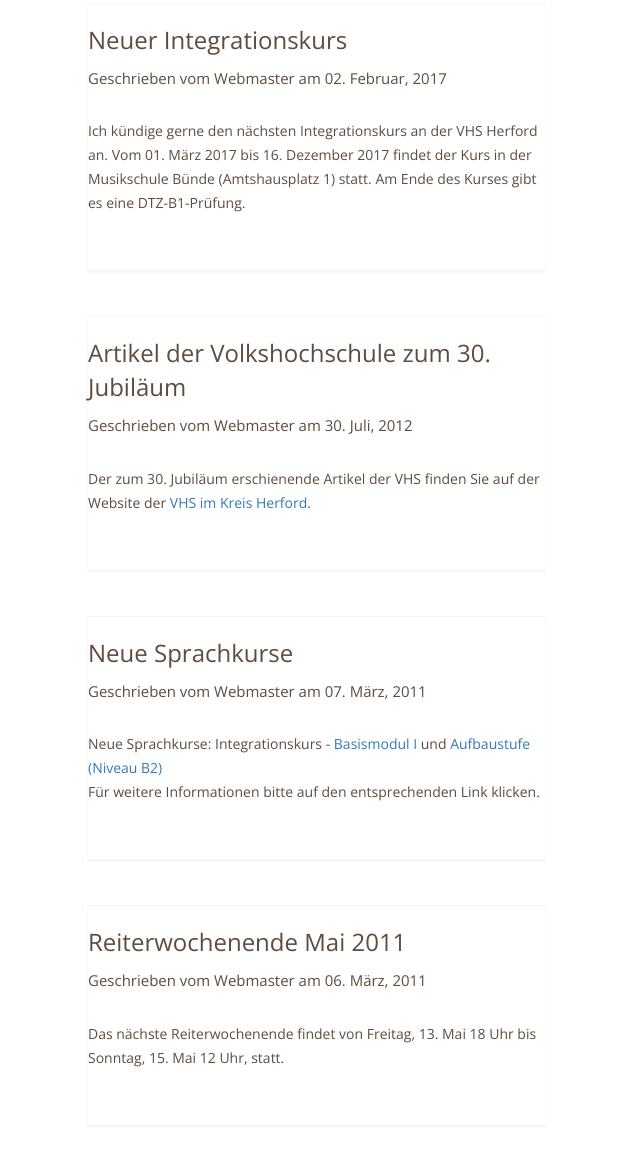
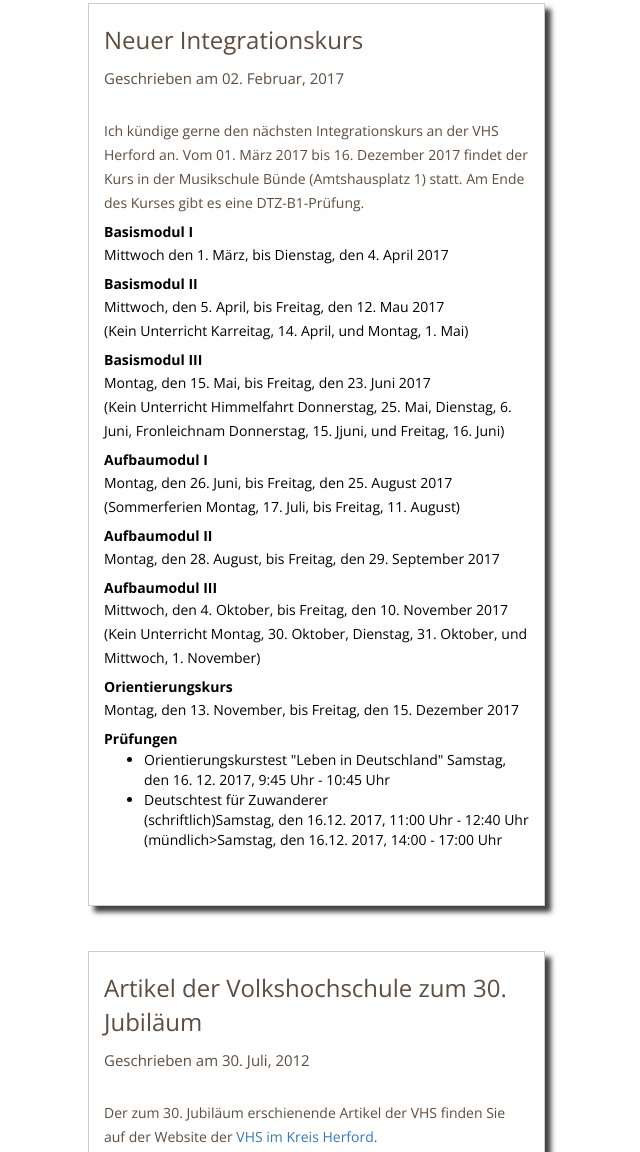
Before and after one commit to bellmountain/biolandhof-springhorn, a plain HTML site: page aktuelles.html in a window 1280 px wide. Shown: the part 606-1758 px from the top of the page, without its empty margins (12-652 px from the left). Drawn offline with nearby package versions, Linux system fonts and the light colour scheme.

Commit message:
zeitplan integrationskurs

```diff
--- a/aktuelles.html
+++ b/aktuelles.html
@@ -226,7 +226,7 @@
 
                                      <div class="ct-blog-item-meta">
 
-                                      <span>Geschrieben vom <span class="ct-blog-item-meta-author">Webmaster</span></a> am
+                                      <span>Geschrieben am
                                        <time datetime="2011-07-30"> 02. Februar, 2017</time></span>
 
                                        </div>
@@ -235,6 +235,24 @@
                                        <p class="ct-u-colorBrownDark2">
                                             Ich kündige gerne den nächsten Integrationskurs an der VHS Herford an. Vom 01. März 2017 bis 16. Dezember 2017 findet der Kurs in der Musikschule Bünde (Amtshausplatz 1) statt. Am Ende des Kurses gibt es eine DTZ-B1-Prüfung.
                                             </p>
+                                            <h6>Basismodul I</h6>
+                                            <p>Mittwoch den 1. März, bis Dienstag, den 4. April 2017</p>
+                                            <h6>Basismodul II</h6>
+                                            <p>Mittwoch, den 5. April, bis Freitag, den 12. Mau 2017<br>(Kein Unterricht Karreitag, 14. April, und Montag, 1. Mai)</p>
+                                            <h6>Basismodul III</h6>
+                                            <p>Montag, den 15. Mai, bis Freitag, den 23. Juni 2017 <br>(Kein Unterricht Himmelfahrt Donnerstag, 25. Mai, Dienstag, 6. Juni, Fronleichnam Donnerstag, 15. Jjuni, und Freitag, 16. Juni)</p>
+                                            <h6>Aufbaumodul I</h6>
+                                            <p>Montag, den 26. Juni, bis Freitag, den 25. August 2017 <br>(Sommerferien Montag, 17. Juli, bis Freitag, 11. August)</p>
+                                            <h6>Aufbaumodul II</h6>
+                                            <p>Montag, den 28. August, bis Freitag, den 29. September 2017</p>
+                                            <h6>Aufbaumodul III</h6>
+                                            <p>Mittwoch, den 4. Oktober, bis Freitag, den 10. November 2017 <br>(Kein Unterricht Montag, 30. Oktober, Dienstag, 31. Oktober, und Mittwoch, 1. November)</p>
+                                            <h6>Orientierungskurs</h6>
+                                            <p>Montag, den 13. November, bis Freitag, den 15. Dezember 2017</p>
+                                            <h6>Prüfungen</h6>
+                                            <ul>
+                                                <li>Orientierungskurstest "Leben in Deutschland" Samstag, den 16. 12. 2017, 9:45 Uhr - 10:45 Uhr</li>
+                                                <li>Deutschtest für Zuwanderer <br>(schriftlich)Samstag, den 16.12. 2017, 11:00 Uhr - 12:40 Uhr<br>(mündlich>Samstag, den 16.12. 2017, 14:00 - 17:00 Uhr</li>
                                         </div>
 
                                             </section>
@@ -255,7 +273,7 @@
 
                                      <div class="ct-blog-item-meta">
 
-                                      <span>Geschrieben vom <span class="ct-blog-item-meta-author">Webmaster</span></a> am
+                                      <span>Geschrieben am
                                        <time datetime="2011-07-30"> 30. Juli, 2012</time></span>
 
                                        </div>
@@ -283,7 +301,7 @@
 
                                      <div class="ct-blog-item-meta">
 
-                                      <span>Geschrieben vom <span class="ct-blog-item-meta-author">Webmaster</span></a> am
+                                      <span>Geschrieben am
                                        <time datetime="2011-03-07"> 07. März, 2011</time></span>
 
                                        </div>
@@ -313,7 +331,7 @@
 
                                      <div class="ct-blog-item-meta">
 
-                                      <span>Geschrieben vom <span class="ct-blog-item-meta-author">Webmaster</span></a> am
+                                      <span>Geschrieben am
                                        <time datetime="2011-03-06"> 06. März, 2011</time></span>
 
                                        </div>
@@ -399,7 +417,7 @@
 
                                      <div class="ct-blog-item-meta">
 
-                                      <span>Geschrieben vom <span class="ct-blog-item-meta-author">Webmaster</span></a> am
+                                      <span>Geschrieben am
                                        <time datetime="2010-03-30"> 30. März, 2010</time></span>
 
                                        </div>
@@ -428,7 +446,7 @@
 
                                      <div class="ct-blog-item-meta">
 
-                                      <span>Geschrieben vom <span class="ct-blog-item-meta-author">Webmaster</span></a> am
+                                      <span>Geschrieben am
                                        <time datetime="2010-03-06"> 06. März, 2010</time></span>
 
                                        </div>
@@ -457,7 +475,7 @@
 
                                      <div class="ct-blog-item-meta">
 
-                                      <span>Geschrieben vom <span class="ct-blog-item-meta-author">Webmaster</span></a> am
+                                      <span>Geschrieben am
                                        <time datetime="2010-03-06"> 06. März, 2010</time></span>
 
                                        </div>
```
Also changed, not shown: assets/css/style.css.
